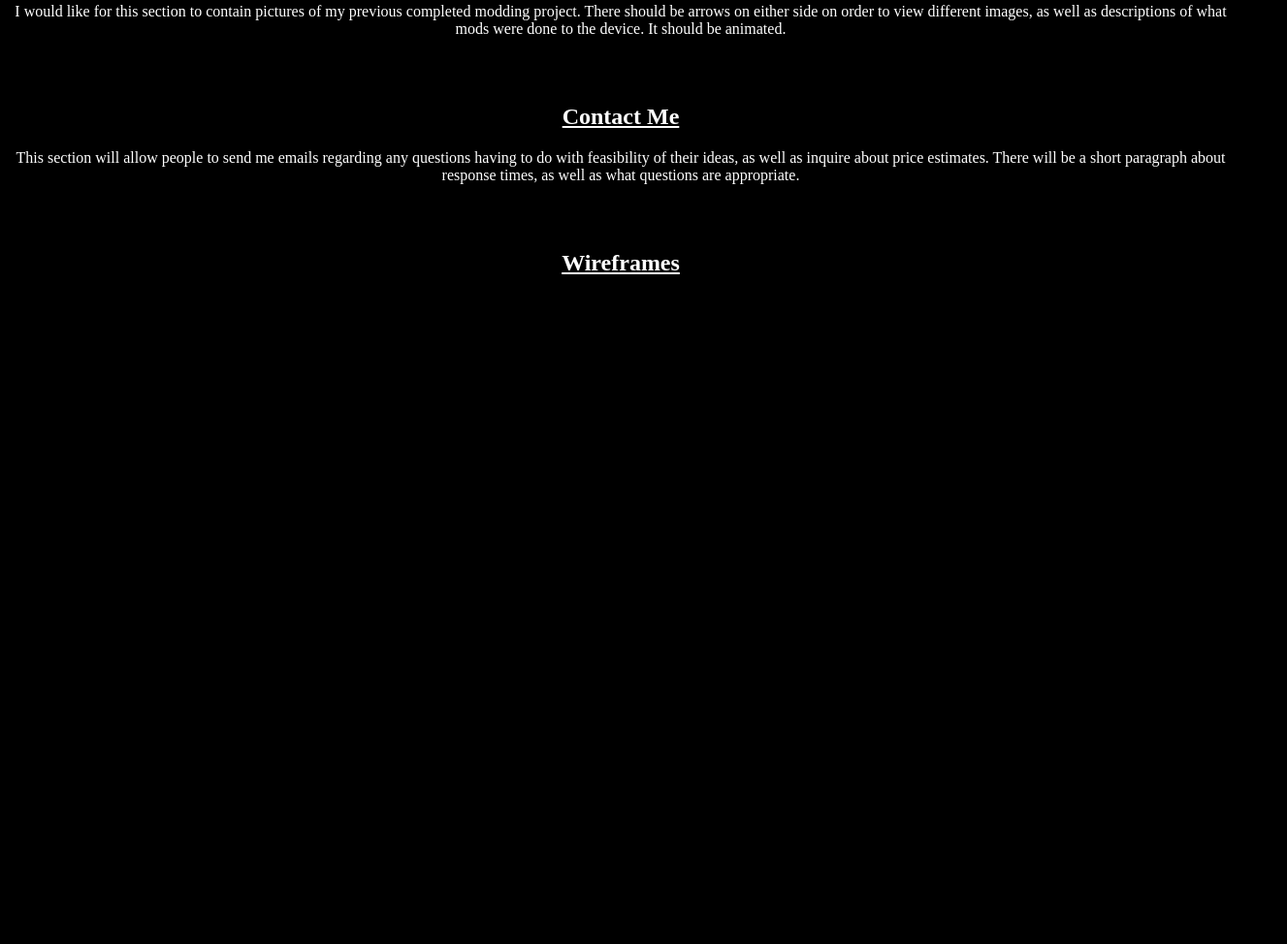
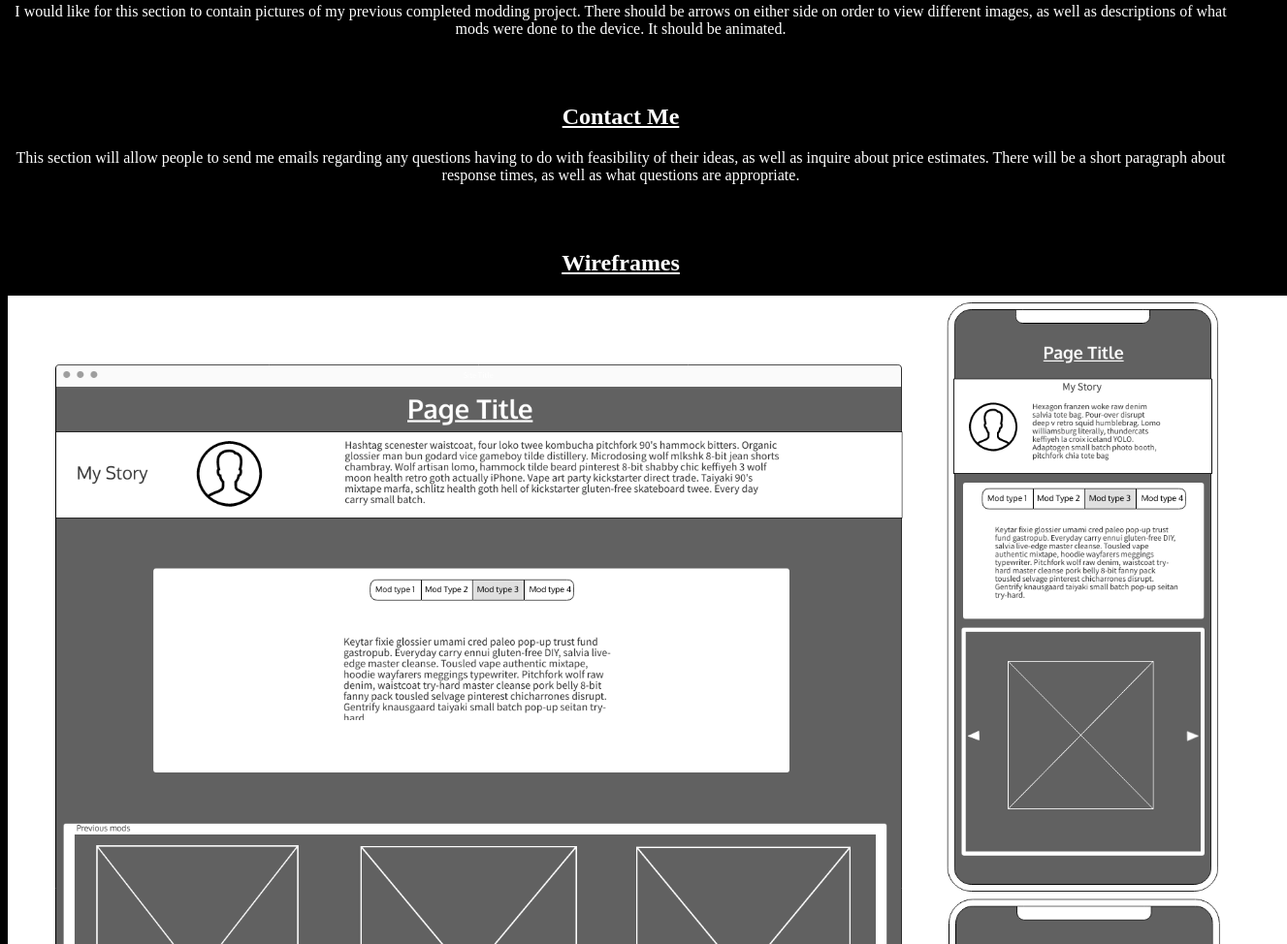
Before and after one commit to BlytheStarr/my-pwp-arlen, a plain HTML site: page public_html/documentation/milestone-2.html in a window 1280 px wide. Shown: the part 626-1600 px from the top of the page at 97% size, 1327 px wide, since content can reach past the window. Before the commit the page ends 931 px from the top, so only its background shows below. Drawn offline with Linux system fonts and the light colour scheme.

Commit message:
added pwp-wireframe into html, applied a max height to img

```diff
--- a/public_html/documentation/milestone-2.html
+++ b/public_html/documentation/milestone-2.html
@@ -35,7 +35,7 @@
 
 <section>
     <h2>Wireframes</h2>
-
+    <img src="./images/pwp-wireframes.png">
 </section>
 
 </body>
--- a/public_html/documentation/style.css
+++ b/public_html/documentation/style.css
@@ -13,3 +13,7 @@ h3 {
     font-style: italic;
     padding-top: 3em;
 }
+
+img {
+    max-height: 1300px;
+}
```
Also changed, not shown: public_html/documentation/images/pwp-wireframes.png (renamed from images/pwp-wireframe.png).
